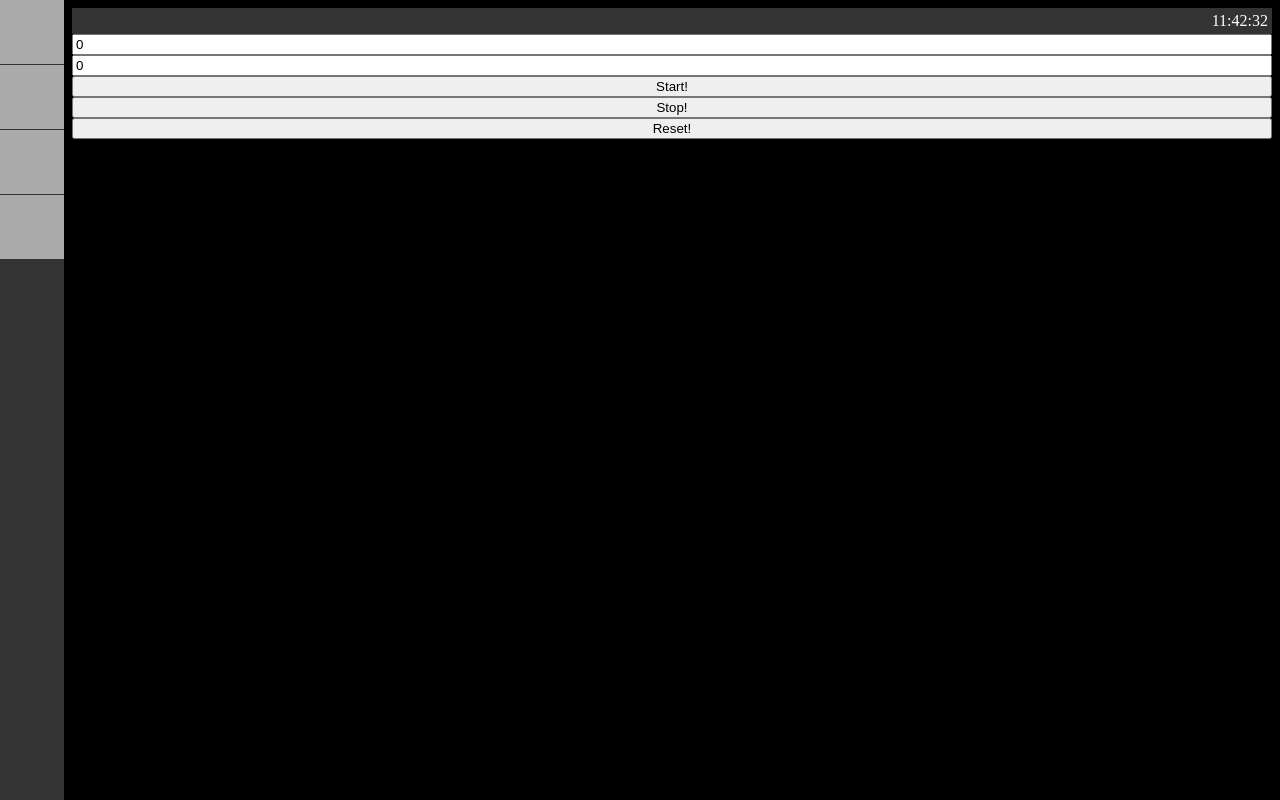
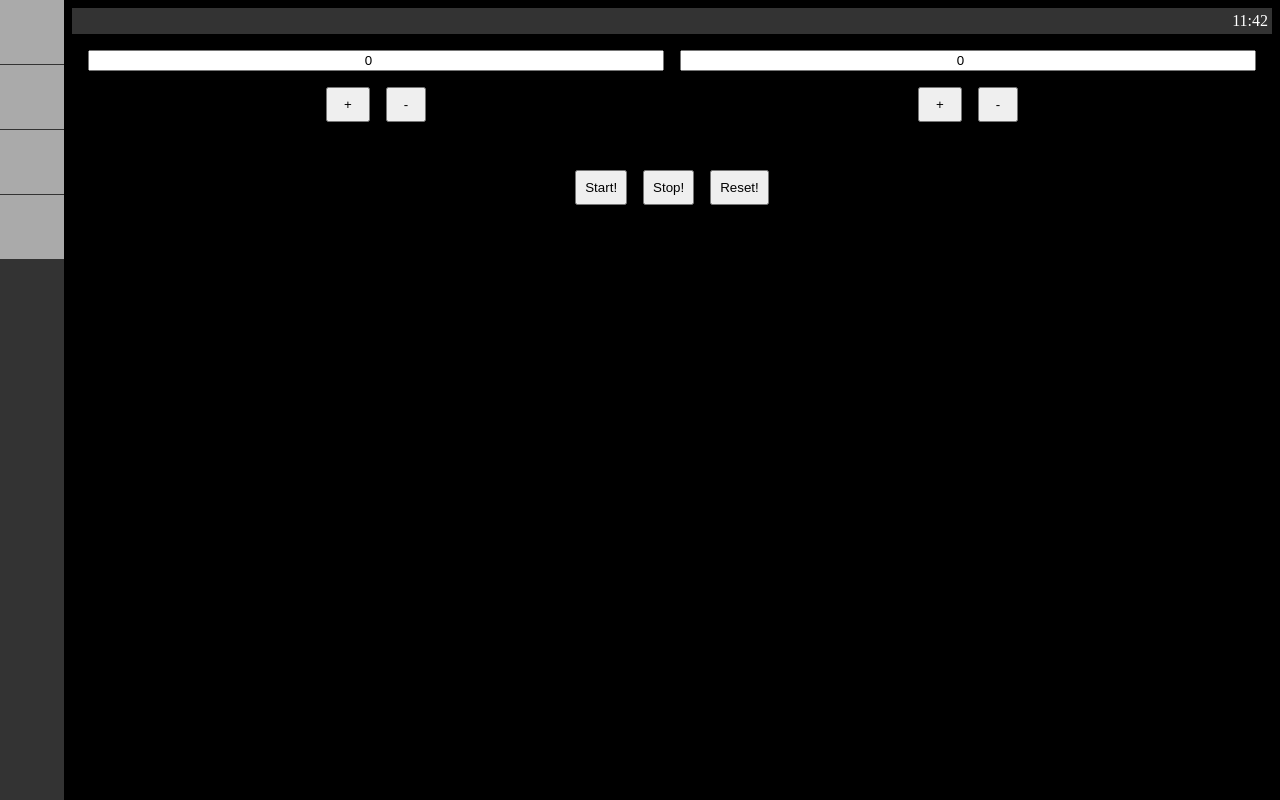
Before and after one commit to grimkor/gym-glass, a React (Create React App) app: page / in a window 1280 px wide. Built offline with nearby package versions, Linux system fonts and the light colour scheme.

Commit message:
counter buttons

```diff
--- a/src/App.tsx
+++ b/src/App.tsx
@@ -4,7 +4,7 @@ import GlobalStyles from "./components/GlobalStyles";
 import Menu from "./components/Menu";
 import Banner from "./components/Banner";
 import Content from "./components/Content";
-import Timer from "./features/timer/Timer";
+import Timer from "./features/timer/components/Timer/Timer";
 
 function App() {
   return (
--- a/src/constants/format.ts
+++ b/src/constants/format.ts
@@ -1 +1 @@
-export const TIME_FORMAT = "HH:mm:ss";
+export const TIME_FORMAT = "HH:mm";
--- a/src/features/timer/components/Counter/counter.tsx
+++ b/src/features/timer/components/Counter/counter.tsx
@@ -1,4 +1,5 @@
 import React, { ChangeEvent, FC } from "react";
+import { Container, Input, Button, ButtonContainer } from "./styled";
 
 export enum TimeTypes {
   "minutes" = "minutes",
@@ -11,22 +12,38 @@ interface Props {
   value: number;
 }
 
+const noNegative = (value: number | string) =>
+  Number(value) >= 0 ? Number(value) : 0;
+
 const Counter: FC<Props> = (props) => {
   const handleChange = ({
     currentTarget: { value },
   }: ChangeEvent<HTMLInputElement>) => {
-    const val = Number(value) >= 0 ? Number(value) : 0;
-    props.onChange(val);
+    props.onChange(noNegative(value));
+  };
+
+  const handleClick = (value: number) => {
+    props.onChange(noNegative(props.value) + value);
   };
 
   return (
-    <input
+    <Container>
+      <Input
         type="number"
         id={props.type}
         title={props.type}
         onChange={handleChange}
         value={props.value}
       />
+      <ButtonContainer>
+        <Button id="increase" name="increase" onClick={() => handleClick(1)}>
+          +
+        </Button>
+        <Button id="decrease" onClick={() => handleClick(-1)}>
+          -
+        </Button>
+      </ButtonContainer>
+    </Container>
   );
 };
 export default Counter;
--- /dev/null
+++ b/src/features/timer/components/Counter/styled.ts
@@ -0,0 +1,31 @@
+import styled from "styled-components";
+import { spacing } from "../../../../constants/styles";
+
+export const Container = styled.div`
+  display: flex;
+  flex: 1;
+  flex-direction: column;
+  justify-content: center;
+  &:first-child {
+    margin-right: ${spacing(1)}px;
+  }
+  &:last-child {
+    margin-left: ${spacing(1)}px;
+  }
+`;
+
+export const Input = styled.input`
+  flex: 1;
+  text-align: center;
+`;
+
+export const ButtonContainer = styled.div`
+  display: flex;
+  justify-content: center;
+  margin: ${spacing(2)}px 0;
+`;
+
+export const Button = styled.button`
+  margin: 0 ${spacing(1)}px;
+  padding: ${spacing(1)}px ${spacing(2)}px;
+`;
--- a/src/features/timer/Timer.tsx
+++ b/src/features/timer/components/Timer/Timer.tsx
@@ -7,10 +7,11 @@ import {
   startTimer,
   stopTimer,
   updateTime,
-} from "./timerSlice";
+} from "../../timerSlice";
 import moment from "moment";
-import Counter from "./components/Counter";
-import { TimeTypes } from "./components/Counter/counter";
+import Counter from "../Counter";
+import { TimeTypes } from "../Counter/counter";
+import { Button, ButtonContainer, Container, TimerContainer } from "./styled";
 
 const Timer: FC = () => {
   const dispatch = useDispatch();
@@ -41,7 +42,8 @@ const Timer: FC = () => {
   };
 
   return (
-    <div style={{ display: "flex", flexDirection: "column" }}>
+    <Container>
+      <TimerContainer>
         <Counter
           type={TimeTypes.minutes}
           value={moment.duration(time).minutes()}
@@ -52,10 +54,13 @@ const Timer: FC = () => {
           value={moment.duration(time).seconds()}
           onChange={handleUpdate(TimeTypes.seconds)}
         />
-      <button onClick={handleStart}>Start!</button>
-      <button onClick={() => dispatch(stopTimer())}>Stop!</button>
-      <button onClick={() => dispatch(resetTimer())}>Reset!</button>
-    </div>
+      </TimerContainer>
+      <ButtonContainer>
+        <Button onClick={handleStart}>Start!</Button>
+        <Button onClick={() => dispatch(stopTimer())}>Stop!</Button>
+        <Button onClick={() => dispatch(resetTimer())}>Reset!</Button>
+      </ButtonContainer>
+    </Container>
   );
 };
 
--- /dev/null
+++ b/src/features/timer/components/Timer/styled.ts
@@ -0,0 +1,27 @@
+import styled from "styled-components";
+import { spacing } from "../../../../constants/styles";
+
+export const Container = styled.div`
+  flex: 1;
+  display: flex;
+  flex-direction: column;
+  justify-content: stretch;
+  align-items: stretch;
+`;
+
+export const TimerContainer = styled.div`
+  display: flex;
+  flex-direction: row;
+  margin: ${spacing(2)}px;
+`;
+
+export const ButtonContainer = styled.div`
+  display: flex;
+  margin: ${spacing(2)}px;
+  justify-content: center;
+`;
+
+export const Button = styled.button`
+  padding: ${spacing(1)}px;
+  margin: 0 ${spacing(1)}px;
+`;
```
Also changed, not shown: 2 other files (tests, documents, lock files or other folders). Lines whose indentation alone changed are shown as unchanged.
